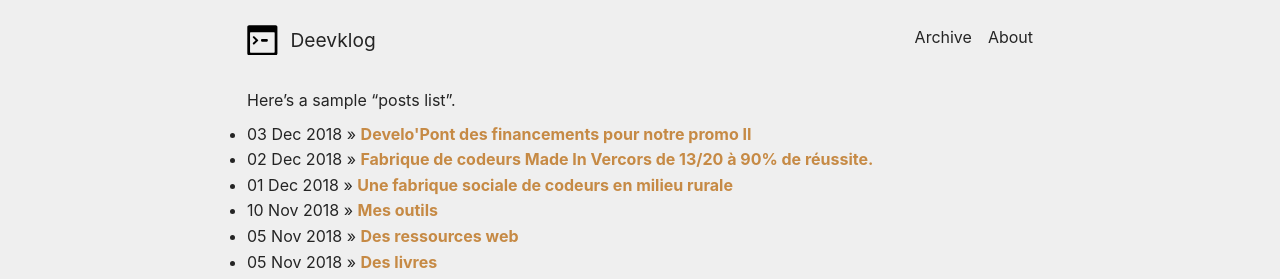
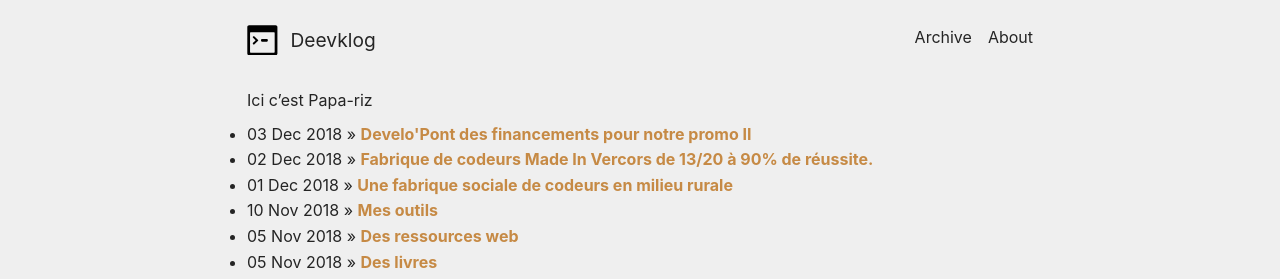
Before and after one commit to psic/psic.github.io, a Jekyll site: the page built from index.md, in a window 1280 px wide. Shown: the top 279 px of the page. Built offline with Jekyll 4.4.1, drawn with Linux system fonts in a browser that asks for light colours; nearby versions of some CDN libraries; the list of posts is cut into pages by our own code.

Commit message:
add stuff

```diff
--- a/index.md
+++ b/index.md
@@ -5,7 +5,7 @@ articles:
 ---
 
 
-Here's a sample "posts list".
+Ici c'est Papa-riz
 
 <ul class="posts">
   {% for post in site.posts %}
```
